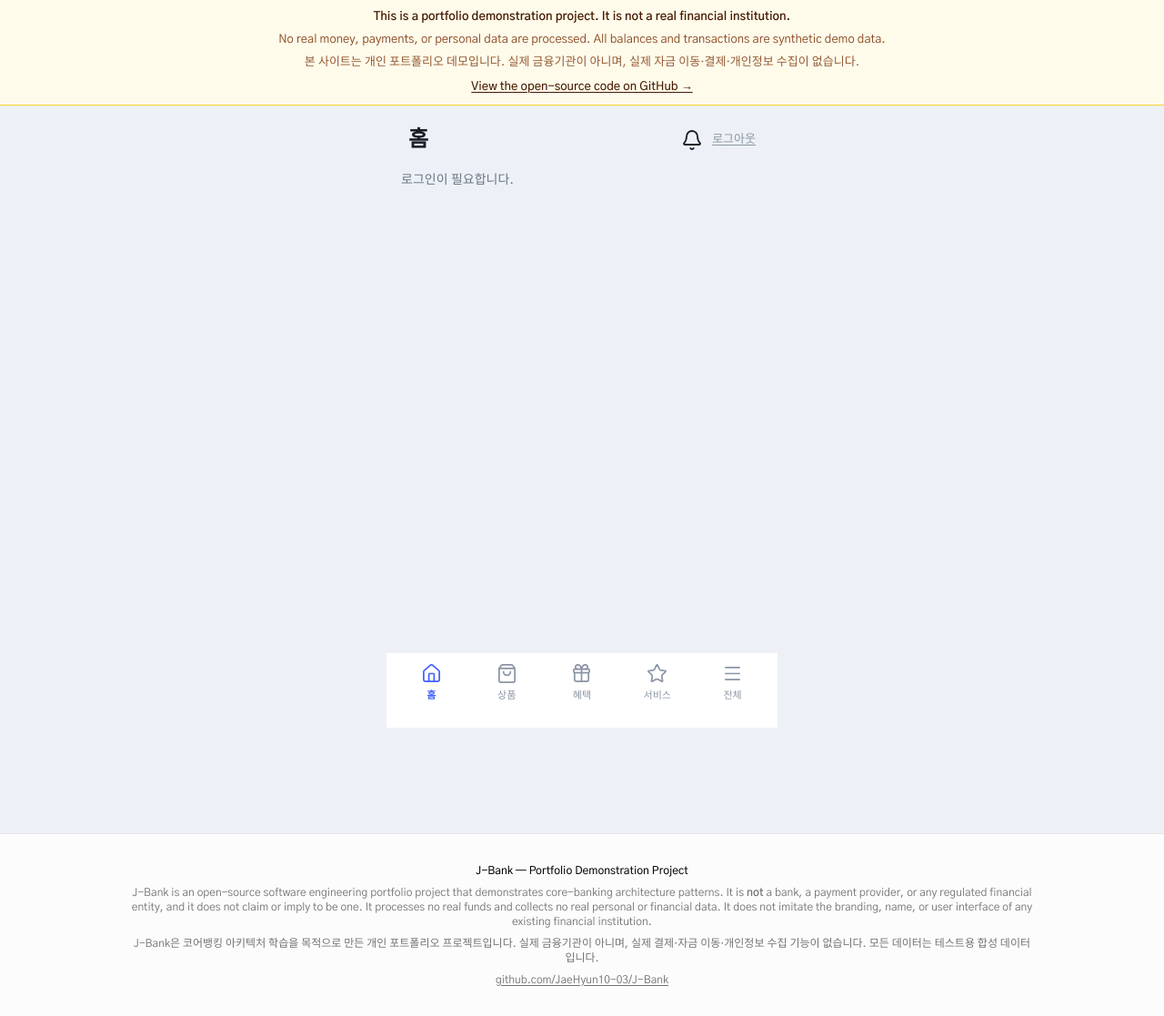
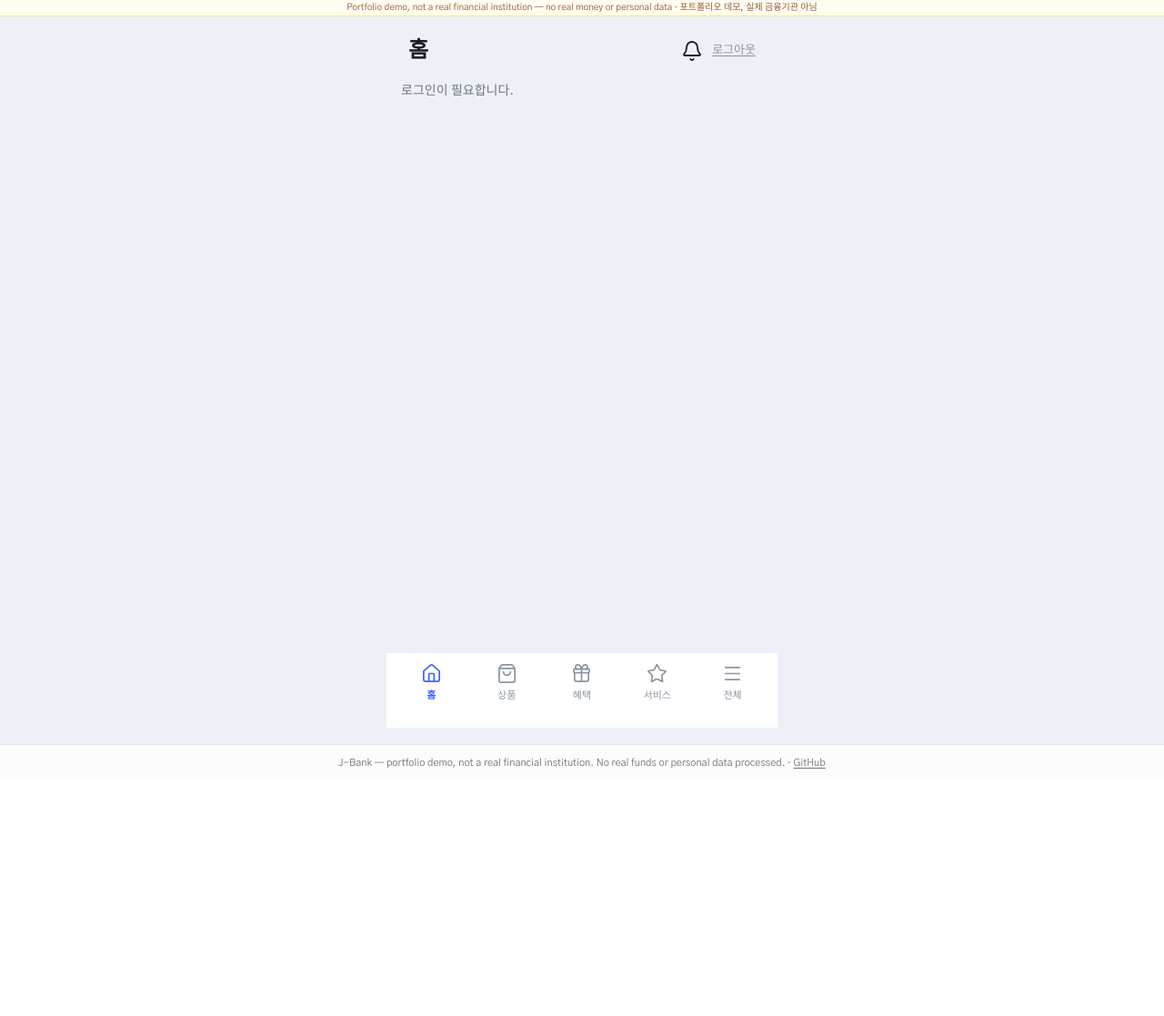
Before and after one commit to JaeHyun10-03/J-Bank, a Next.js app in the folder apps/frontend/: page / in a window 1280 px wide. Shown: the whole page at 91% size. After the commit the page ends 859 px from the top, so only its background shows below. Built offline with nearby package versions, Linux system fonts and the light colour scheme.

Commit message:
style(frontend): 데모 고지 배너·푸터 시각적 축소
3줄 sticky 배너를 비-sticky 1줄로, 푸터 장문 설명을 1줄로 압축.
크롤러·사용자에게 여전히 노출되는 SSR 텍스트는 유지하되 화면 침범을 최소화.

```diff
--- a/apps/frontend/components/demo-disclaimer.tsx
+++ b/apps/frontend/components/demo-disclaimer.tsx
@@ -13,30 +13,12 @@ export function DemoDisclaimerBanner() {
       role="note"
       aria-label="Portfolio demonstration project notice"
       data-demo-project="true"
-      className="sticky top-0 z-50 w-full border-b border-amber-300 bg-amber-50 text-amber-950 dark:border-amber-800/60 dark:bg-amber-950 dark:text-amber-50"
+      className="w-full border-b border-amber-200 bg-amber-50/70 text-amber-900 dark:border-amber-900/40 dark:bg-amber-950/40 dark:text-amber-100/80"
     >
-      <div className="mx-auto flex max-w-5xl flex-col items-center gap-1 px-4 py-2 text-center text-xs leading-relaxed sm:text-[13px]">
-        <p className="font-semibold">
-          This is a portfolio demonstration project. It is not a real financial
-          institution.
+      <p className="mx-auto max-w-5xl px-4 py-0.5 text-center text-[10px] leading-tight opacity-80">
+        Portfolio demo, not a real financial institution — no real money or
+        personal data · 포트폴리오 데모, 실제 금융기관 아님
       </p>
-        <p className="text-amber-900/90 dark:text-amber-100/90">
-          No real money, payments, or personal data are processed. All balances
-          and transactions are synthetic demo data.
-        </p>
-        <p className="text-amber-900/80 dark:text-amber-100/80">
-          본 사이트는 개인 포트폴리오 데모입니다. 실제 금융기관이 아니며, 실제
-          자금 이동·결제·개인정보 수집이 없습니다.
-        </p>
-        <Link
-          href={REPO_URL}
-          target="_blank"
-          rel="noopener noreferrer"
-          className="mt-0.5 font-medium underline underline-offset-2 hover:no-underline"
-        >
-          View the open-source code on GitHub →
-        </Link>
-      </div>
     </div>
   );
 }
@@ -44,35 +26,18 @@ export function DemoDisclaimerBanner() {
 export function DemoDisclaimerFooter() {
   return (
     <footer className="border-t border-border bg-muted/30">
-      <div className="mx-auto max-w-5xl space-y-2 px-4 py-8 text-center text-xs text-muted-foreground">
-        <p className="font-medium text-foreground">
-          J-Bank — Portfolio Demonstration Project
-        </p>
-        <p>
-          J-Bank is an open-source software engineering portfolio project that
-          demonstrates core-banking architecture patterns. It is{" "}
-          <strong className="font-semibold">not</strong> a bank, a payment
-          provider, or any regulated financial entity, and it does not claim or
-          imply to be one. It processes no real funds and collects no real
-          personal or financial data. It does not imitate the branding, name, or
-          user interface of any existing financial institution.
-        </p>
-        <p>
-          J-Bank은 코어뱅킹 아키텍처 학습을 목적으로 만든 개인 포트폴리오
-          프로젝트입니다. 실제 금융기관이 아니며, 실제 결제·자금 이동·개인정보
-          수집 기능이 없습니다. 모든 데이터는 테스트용 합성 데이터입니다.
-        </p>
-        <p>
+      <p className="mx-auto max-w-5xl px-4 py-3 text-center text-[11px] text-muted-foreground">
+        J-Bank — portfolio demo, not a real financial institution. No real
+        funds or personal data processed. ·{" "}
         <Link
           href={REPO_URL}
           target="_blank"
           rel="noopener noreferrer"
           className="underline underline-offset-2 hover:no-underline"
         >
-            github.com/JaeHyun10-03/J-Bank
+          GitHub
         </Link>
       </p>
-      </div>
     </footer>
   );
 }
```
Lines whose indentation alone changed are shown as unchanged.
